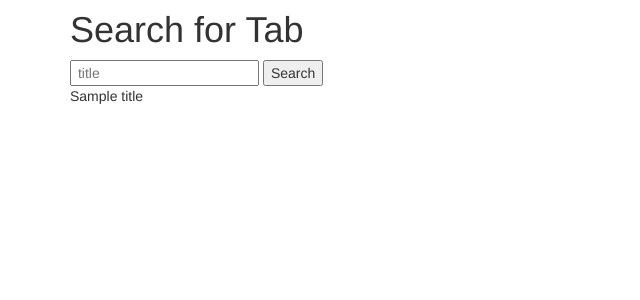
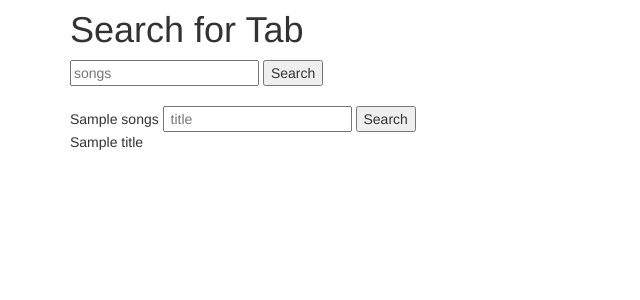
Before and after one commit to chucklapress/guitar_scraper, a Django app: template guitar_scraper/templates/detail.html in a window 1280 px wide. Shown: the part 50-350 px from the top of the page, without its empty margins (0-640 px from the left). Run offline with Django 3.2, Linux system fonts and the light colour scheme; the template is opened without the code that fills it: most values are stand-ins (such as "Sample title", 1, 10 or a date in 2020); some libraries are stand-ins or nearby versions.

Commit message:
playing with detail html

```diff
--- a/guitar_scraper/templates/detail.html
+++ b/guitar_scraper/templates/detail.html
@@ -9,6 +9,18 @@
   <body>
     {% block content %}
     <h1>Search for Tab</h1>
+    <form action='' method= "post">{% csrf_token %}
+      <input type="text" name="song" value="" placeholder="songs">
+      <input type="submit" value= "Search">
+      <br>
+      <br>
+
+      {% autoescape off %}
+
+          {{songs}}
+
+
+        {% endautoescape %}
   <form class="" action="" method="post">{% csrf_token %}
 
 
```
